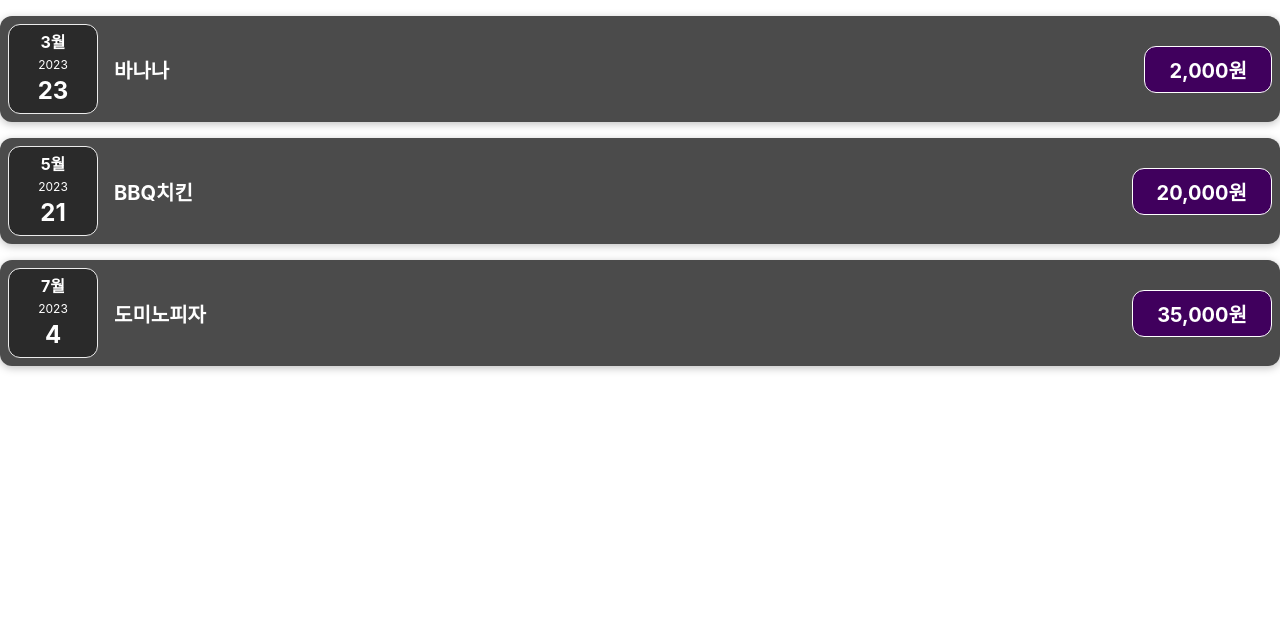
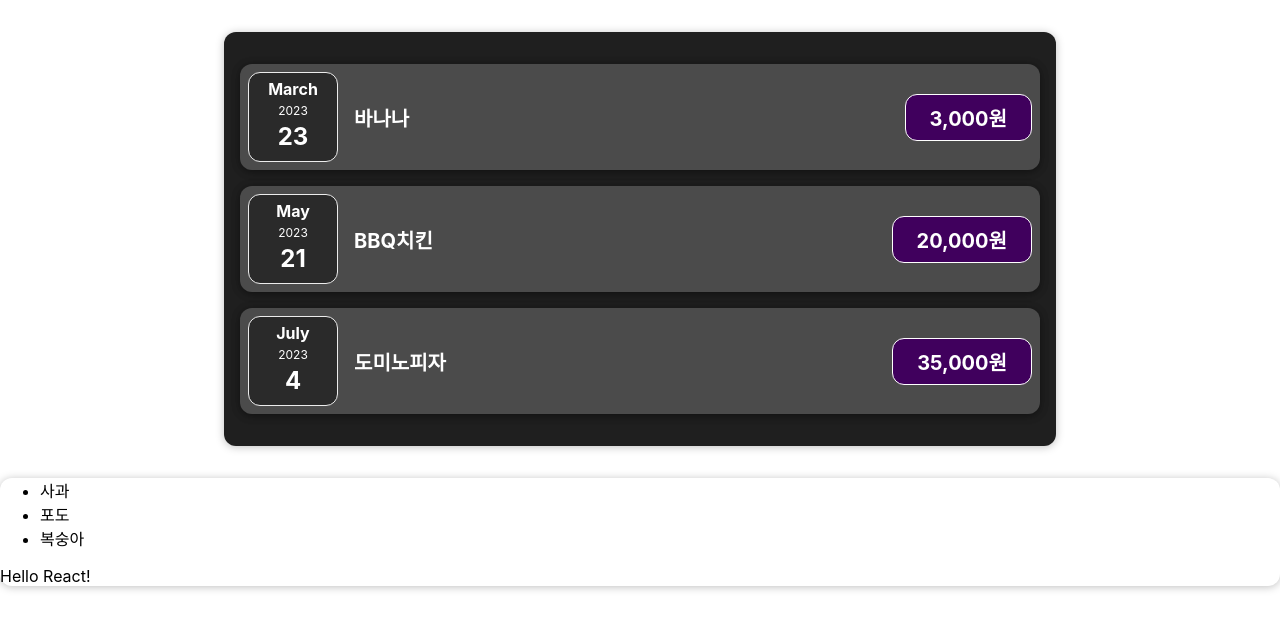
Before and after one commit to SJHlll/react-basic-study-20240501, a React (Create React App) app: page / in a window 1280 px wide. Shown: the top 630 px of the page. Built offline with nearby package versions, Linux system fonts and the light colour scheme.

Commit message:
4. props.children 학습

```diff
--- a/package.json
+++ b/package.json
@@ -1,5 +1,5 @@
 {
-  "name": "react-basic-study-20240501",
+  "name": "react-basic-study202405",
   "version": "0.1.0",
   "private": true,
   "dependencies": {
@@ -39,7 +39,11 @@
     "@eslint/js": "^9.1.1",
     "eslint": "^8.57.0",
     "eslint-config-prettier": "^9.1.0",
+    "eslint-config-standard": "^17.1.0",
+    "eslint-plugin-import": "^2.29.1",
+    "eslint-plugin-n": "^16.6.2",
     "eslint-plugin-prettier": "^5.1.3",
+    "eslint-plugin-promise": "^6.1.1",
     "eslint-plugin-react": "^7.34.1",
     "globals": "^15.1.0",
     "prettier": "^3.2.5"
--- a/src/App.js
+++ b/src/App.js
@@ -1,33 +1,39 @@
 import './App.css';
-import React from 'react'
+import React from 'react';
 import ExpenseItem from './components/ExpenseItem';
 import Expenses from './components/Expenses';
+import Hello from './Hello';
 
 function App() {
-
   //지출 항목 객체 배열
-
   const expenses = [
     {
       title: '바나나',
-      price: 2000,
-      date: new Date(2023, 3-1, 23),
+      price: 3000,
+      date: new Date(2023, 3 - 1, 23),
     },
     {
       title: 'BBQ치킨',
       price: 20000,
-      date: new Date(2023, 5-1, 21),
+      date: new Date(2023, 5 - 1, 21),
     },
     {
       title: '도미노피자',
       price: 35000,
-      date: new Date(2023, 7-1, 4),
+      date: new Date(2023, 7 - 1, 4),
     },
   ];
 
   return (
     <>
       <Expenses items={expenses} />
+      <Hello>
+        <ul>
+          <li>사과</li>
+          <li>포도</li>
+          <li>복숭아</li>
+        </ul>
+      </Hello>
     </>
   );
 }
--- /dev/null
+++ b/src/Hello.js
@@ -0,0 +1,18 @@
+import React from 'react';
+import Card from './components/UI/Card';
+
+const Hello = (props) => {
+  console.log('Hello Component!');
+  console.log('props: ', props);
+
+  return (
+    <Card className="rectangle">
+      <div>
+        {props.children}
+        Hello React!
+      </div>
+    </Card>
+  );
+};
+
+export default Hello;
--- a/src/components/ExpenseDate.js
+++ b/src/components/ExpenseDate.js
@@ -1,17 +1,16 @@
-import React from 'react'
+import React from 'react';
 import './ExpenseDate.css';
 
-const ExpenseDate = ({date}) => {
-
+const ExpenseDate = ({ date }) => {
   const year = date.getFullYear();
-  const month = date.toLocaleString('ko-KR', {month: 'long'});
+  const month = date.toLocaleString('en-US', { month: 'long' });
   const day = date.getDate();
 
   return (
-    <div className='expense-date'>
-      <div className='expense-date__month'>{month}</div>
-      <div className='expense-date__year'>{year}</div>
-      <div className='expense-date__day'>{day}</div>
+    <div className="expense-date">
+      <div className="expense-date__month">{month}</div>
+      <div className="expense-date__year">{year}</div>
+      <div className="expense-date__day">{day}</div>
     </div>
   );
 };
--- a/src/components/ExpenseItem.js
+++ b/src/components/ExpenseItem.js
@@ -1,22 +1,23 @@
-import React from 'react'
+import React from 'react';
+import './ExpenseItem.css';
+import ExpenseDate from './ExpenseDate';
+import Card from './UI/Card';
 
-import './ExpenseItem.css'
-import ExpenseDate from './ExpenseDate';
-
-const ExpenseItem = ({date, title, price}) => {
-
+const ExpenseItem = ({ title, price, date }) => {
   // 숫자를 화폐 표기법으로 바꾸기
   const formattedPrice = new Intl.NumberFormat('ko-KR').format(price);
 
   return (
-    <div className='expense-item'>
-      <ExpenseDate date={date} />
-      <div className='expense-item__description'>
-        <h2>{title}</h2>
-        <div className='expense-item__price'>{formattedPrice}원</div>
+    <Card className="circle">
+      <div className="expense-item">
+        <ExpenseDate date={date} />
+        <div className="expense-item__description">
+          <h2>{title}</h2>
+          <div className="expense-item__price">{formattedPrice}원</div>
+        </div>
       </div>
-    </div>
-  )
-}
+    </Card>
+  );
+};
 
 export default ExpenseItem;
--- /dev/null
+++ b/src/components/Expenses.css
@@ -0,0 +1,9 @@
+.expenses {
+  padding: 1rem;
+  background-color: rgb(31, 31, 31);
+  margin: 2rem auto;
+  width: 50rem;
+  max-width: 95%;
+  border-radius: 12px;
+  box-shadow: 0 1px 8px rgba(0, 0, 0, 0.25);
+}
--- a/src/components/Expenses.js
+++ b/src/components/Expenses.js
@@ -1,26 +1,27 @@
-import React from 'react'
+import React from 'react';
 import ExpenseItem from './ExpenseItem';
+import './Expenses.css';
 
-const Expenses = ({items: expenses}) => {
+const Expenses = ({ items: expenses }) => {
   return (
-    <div className='expenses'>
+    <div className="expenses">
       <ExpenseItem
-    date={expenses[0].date}
         title={expenses[0].title}
         price={expenses[0].price}
+        date={expenses[0].date}
       />
       <ExpenseItem
-    date={expenses[1].date}
         title={expenses[1].title}
         price={expenses[1].price}
+        date={expenses[1].date}
       />
       <ExpenseItem
-    date={expenses[2].date}
         title={expenses[2].title}
         price={expenses[2].price}
+        date={expenses[2].date}
       />
     </div>
-  )
-}
+  );
+};
 
 export default Expenses;
--- /dev/null
+++ b/src/components/UI/Card.css
@@ -0,0 +1,4 @@
+.card {
+  border-radius: 12px;
+  box-shadow: 0 1px 8px rgba(0, 0, 0, 0.25);
+}
--- /dev/null
+++ b/src/components/UI/Card.js
@@ -0,0 +1,9 @@
+import React from 'react';
+import './Card.css';
+
+const Card = ({ children, className }) => {
+  const madeClass = 'card ' + className;
+  return <div className={madeClass}>{children}</div>;
+};
+
+export default Card;
--- a/src/index.js
+++ b/src/index.js
@@ -4,6 +4,4 @@
 import App from './App';
 
 const root = ReactDOM.createRoot(document.getElementById('root'));
-root.render(
-    <App />
-);
+root.render(<App />);
```
Also changed, not shown: .eslintrc.json (added), src/components/ExpenseDate.css (line endings or trailing spaces), 1 other file (tests, documents, lock files or other folders). Lines whose indentation alone changed are shown as unchanged.
